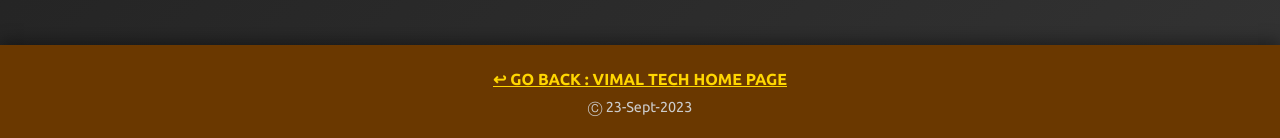
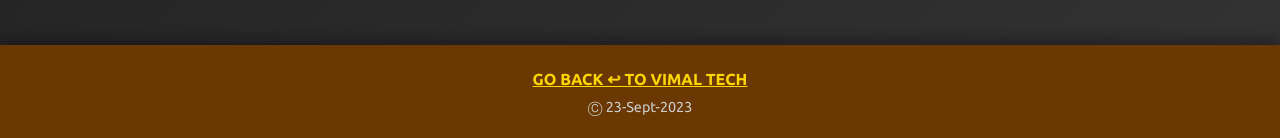
Before and after one commit to vimal-java-dev/portfolio-vimal-java-dev, a plain HTML site: page index.html in a window 1280 px wide. Shown: the part 1098-1236 px from the top of the page. Drawn offline with Linux system fonts and the light colour scheme.

Commit message:
Footer text changed
Signed-off-by: vimal-java-dev <vimal929@gmail.com>

```diff
--- a/index.html
+++ b/index.html
@@ -409,7 +409,7 @@
 	</section>
 
 	<footer id="footer">
-		<b><a href="https://vimaltech.dev/">&#8617; GO BACK : VIMAL TECH HOME PAGE</a></b>
+		<b><a href="https://vimaltech.dev/">GO BACK &#8617; TO VIMAL TECH</a></b>
 		<p>&#9400; 23-Sept-2023</p>
 	</footer>
 </body>
```
